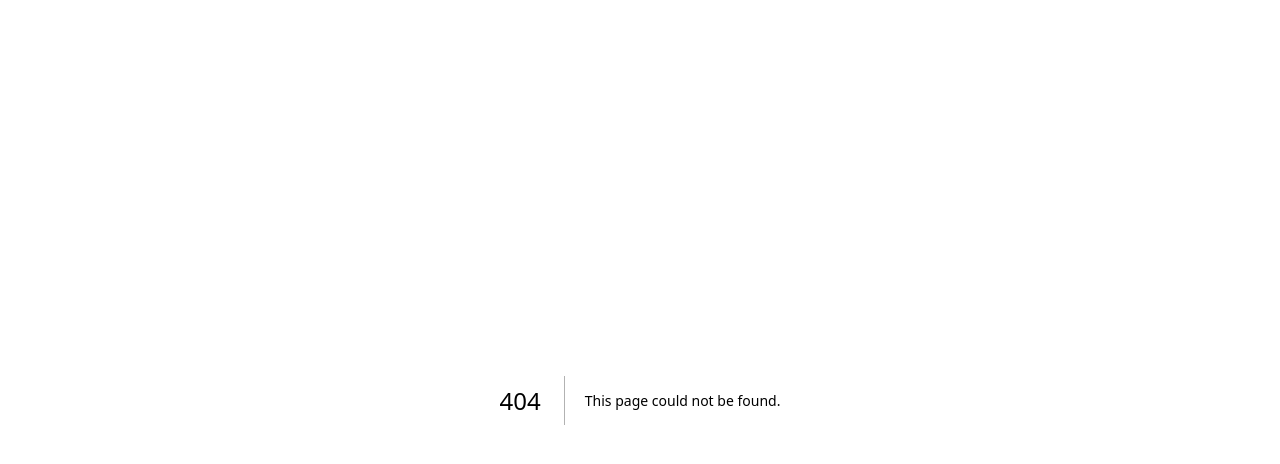
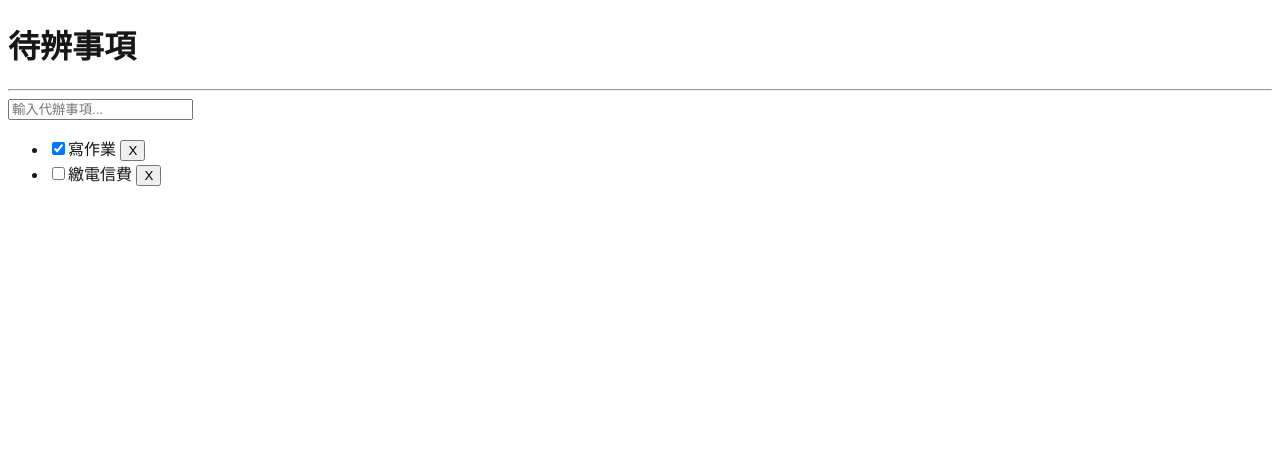
Before and after one commit to sugarban-p/react-lectures, a Next.js app: page /ch5-props/todo-v2 in a window 1280 px wide. Before the commit this address had no page. Shown: the top 464 px of the page. Built offline with nearby package versions, Linux system fonts and the light colour scheme.

Commit message:
Todo-v2 (1) - 重構新增事項(add-form.tsx)

```diff
--- /dev/null
+++ b/app/ch5-props/todo-v2/_components/add-form.tsx
@@ -0,0 +1,40 @@
+'use client';
+
+import { useState } from 'react';
+import { Todo } from '../_types/todo';
+
+export interface AddFormProps {
+  onAdd: (todo: Todo) => void;
+}
+
+export default function AddForm({ onAdd = () => {} }: AddFormProps) {
+  const [inputText, setInputText] = useState('');
+
+  return (
+    <>
+      <input
+        type="text"
+        // 狀態是什麼 -> 文字輸入框呈現什麼
+        value={inputText}
+        placeholder="輸入代辦事項..."
+        // 在文字輸入框輸入了什麼 -> 狀態更動成什麼
+        onChange={(e) => {
+          setInputText(e.target.value);
+        }}
+        // 送出文字
+        onKeyDown={(e) => {
+          if (e.key === 'Enter' && inputText.trim()) {
+            const newTodo = {
+              id: crypto.randomUUID(),
+              text: inputText,
+              completed: false,
+            };
+            onAdd(newTodo);
+            // 清空輸入框
+            setInputText('');
+          }
+        }}
+      />{' '}
+    </>
+  );
+}
--- /dev/null
+++ b/app/ch5-props/todo-v2/_components/list-items.tsx
@@ -0,0 +1,13 @@
+'use client';
+
+// import { useState } from 'react';
+
+// export interface ListItemsProps {}
+
+export default function ListItems() {
+  return (
+    <>
+      <div>ListItems</div>
+    </>
+  );
+}
--- /dev/null
+++ b/app/ch5-props/todo-v2/_components/list.tsx
@@ -0,0 +1,13 @@
+'use client';
+
+// import { useState } from 'react';
+
+// export interface ListProps {}
+
+export default function List() {
+  return (
+    <>
+      <div>List</div>
+    </>
+  );
+}
--- /dev/null
+++ b/app/ch5-props/todo-v2/_types/todo.d.ts
@@ -0,0 +1,5 @@
+export interface Todo {
+  id: string;
+  text: string;
+  completed: boolean;
+}
--- /dev/null
+++ b/app/ch5-props/todo-v2/page.tsx
@@ -0,0 +1,76 @@
+'use client';
+
+import { useState } from 'react';
+import { Todo } from './_types/todo';
+import AddForm from './_components/add-form';
+
+// mock data
+const initData = [
+  { id: 'u002', text: '寫作業', completed: true },
+  {
+    id: 'u001',
+    text: '繳電信費',
+    completed: false,
+  },
+];
+
+export default function TodoPage() {
+  // 記錄待辨事項的狀態
+  const [todos, setTodos] = useState<Todo[]>(initData);
+
+  const onAdd = (todo: Todo) => {
+    const newTodos = [todo, ...todos];
+    setTodos(newTodos);
+  };
+
+  const onRemove = (todoId: string) => {
+    if (confirm('Are you sure to remove this task?')) {
+      setTodos(todos.filter((todo) => todo.id !== todoId));
+    }
+  };
+
+  const toggleChecked = (todoId: string) => {
+    setTodos(
+      todos.map((todo) => {
+        if (todo.id === todoId) {
+          return { ...todo, completed: !todo.completed };
+        } else {
+          return todo;
+        }
+      })
+    );
+  };
+
+  return (
+    <>
+      <h1>待辨事項</h1>
+      <hr />
+      <AddForm onAdd={onAdd}></AddForm>
+      <ul>
+        {todos.map((todo) => {
+          return (
+            <li key={todo.id}>
+              <input
+                type="checkbox"
+                // 如果要能修改狀態: checked + onChange
+                // 如果不能修改狀態: defaultChecked
+                checked={todo.completed}
+                onChange={() => {
+                  toggleChecked(todo.id);
+                }}
+              />
+              {todo.text}{' '}
+              <button
+                onClick={() => {
+                  onRemove(todo.id);
+                }}
+              >
+                X
+              </button>
+            </li>
+          );
+        })}
+      </ul>
+    </>
+  );
+}
--- a/app/page.tsx
+++ b/app/page.tsx
@@ -40,6 +40,10 @@ export default function HomePage() {
         props.children 範例 ( /ch5-props/children )
       </a>
       <br />
+      <a href="/ch5-props/todo-v2">
+        屬性練習 - 待辦事項v2 ( /ch5-props/todo-v2 )
+      </a>
+      <br />
     </>
   );
 }
```
